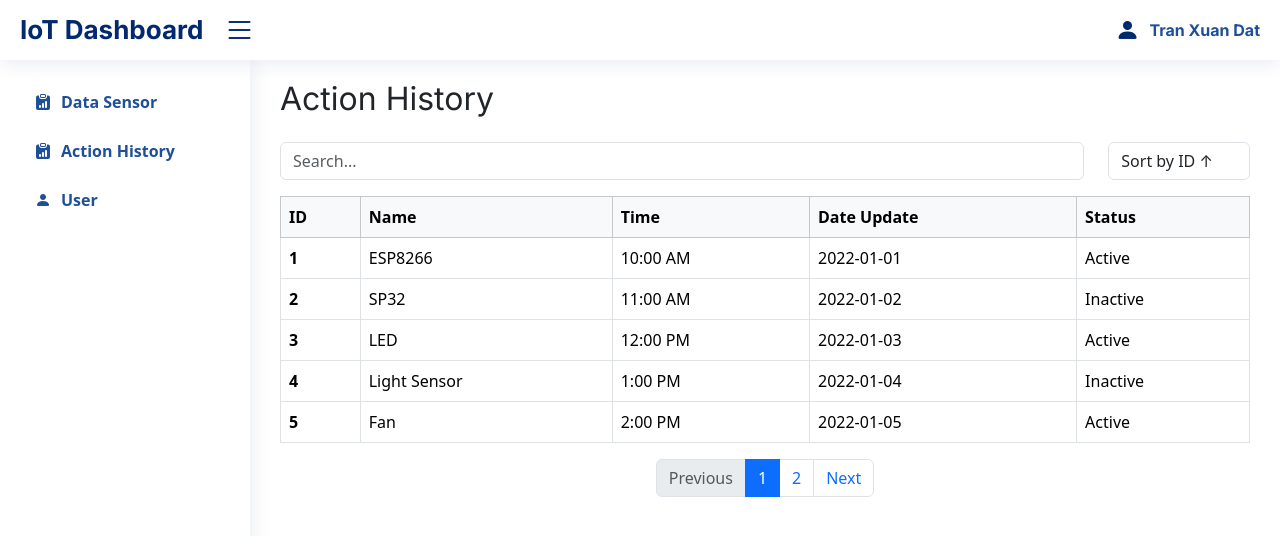
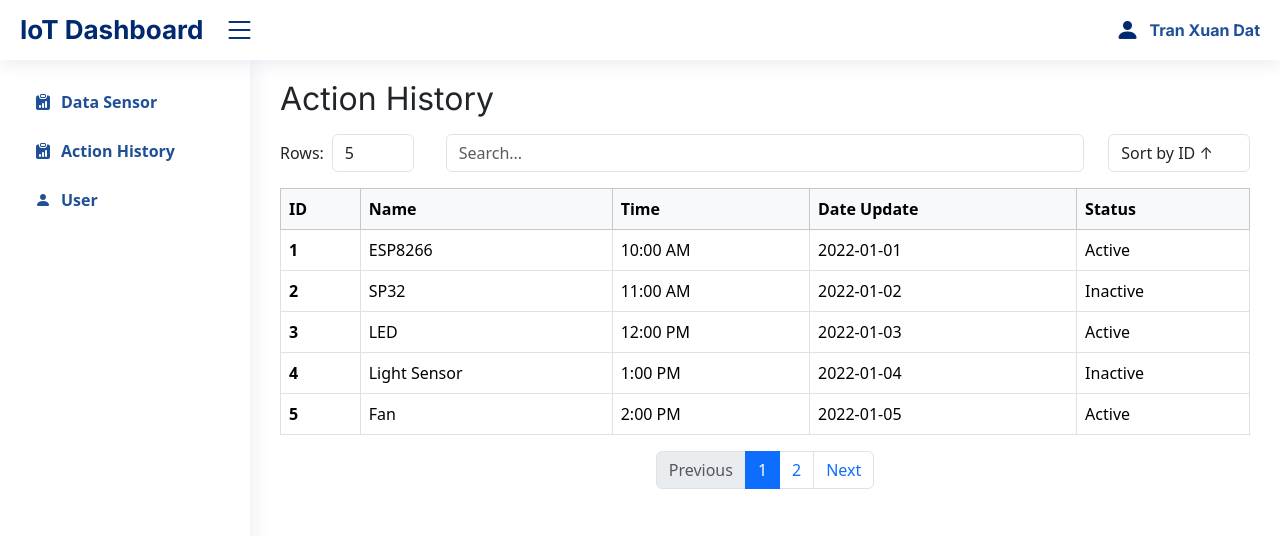
Before and after one commit to xuandat7/IotDashboardUI, a React (Create React App) app: page /ActionHistory in a window 1280 px wide. Shown: the top 536 px of the page. Built offline with nearby package versions, Linux system fonts and the light colour scheme.

Commit message:
modify table

```diff
--- a/public/index.html
+++ b/public/index.html
@@ -2,7 +2,7 @@
 <html lang="en">
   <head>
     <meta charset="utf-8" />
-    <link rel="icon" href="%PUBLIC_URL%/favicon.ico" />
+    <link rel="icon" href="%PUBLIC_URL%/iot-tech.ico" />
     <meta name="viewport" content="width=device-width, initial-scale=1" />
     <meta name="theme-color" content="#000000" />
     <meta
@@ -24,7 +24,7 @@
       work correctly both with client-side routing and a non-root public URL.
       Learn how to configure a non-root public URL by running `npm run build`.
     -->
-    <title>React App</title>
+    <title>Iot Dashboard</title>
   </head>
   <body>
     <noscript>You need to enable JavaScript to run this app.</noscript>
--- a/src/component/ActionHistory.jsx
+++ b/src/component/ActionHistory.jsx
@@ -9,7 +9,8 @@ function ActionHistory() {
 
   // Pagination states
   const [currentPage, setCurrentPage] = useState(1); // State for current page
-  const rowsPerPage = 5; // Number of rows per page
+  const [rowsPerPage, setRowsPerPage] = useState(5); // Number of rows per page
+  // const rowsPerPage = 5; // Number of rows per page
 
   // Handle search functionality
   const handleSearch = (event) => {
@@ -67,8 +68,21 @@ function ActionHistory() {
       <h2 className="text-left">Action History</h2>
 
       {/* Search Bar and Sort Dropdown */}
-      <div className="row mt-4 mb-3">
-        <div className="col-md-10">
+      <div className="row mt-3 mb-3">
+        <div className="col-lg-2">
+          <div className="form-group d-flex align-items-center">
+            <label>Rows:</label>
+            <input
+              type="number"
+              className="form-control mx-2"
+              value={rowsPerPage}
+              onChange={(e) => setRowsPerPage(parseInt(e.target.value))}
+              min="1"
+            />
+          </div>
+        </div>
+
+        <div className="col-md-8">
           <input
             type="text"
             className="form-control"
@@ -80,7 +94,7 @@ function ActionHistory() {
         </div>
         <div className="col-md-2">
           <select className="form-control" onChange={handleSort}>
-            <option value="id" >Sort by ID ↑</option>
+            <option value="id">Sort by ID ↑</option>
             <option value="-id">Sort by ID ↓</option>
             <option value="name">Sort by Name</option>
             <option value="-name">Sort by Name (reverse)</option>
--- a/src/component/DataSensor.jsx
+++ b/src/component/DataSensor.jsx
@@ -10,7 +10,8 @@ function DataSensor() {
 
   // Pagination States
   const [currentPage, setCurrentPage] = useState(1); // State for current page
-  const rowsPerPage = 5; // Number of rows per page
+  const [rowsPerPage, setRowsPerPage] = useState(5); // Number of rows per page
+  // const rowsPerPage = 5; // Number of rows per page
 
   // Handle search functionality
   const handleSearch = (event) => {
@@ -75,7 +76,19 @@ function DataSensor() {
     <main id="main" className="main">
       <h2 className="text-left">Data Sensor</h2>
       <div className="row mb-3 mt-3">
-        <div className="col-lg-9">
+      <div className="col-lg-2">
+          <div className="form-group d-flex align-items-center">
+            <label>Rows:</label>
+            <input
+              type="number"
+              className="form-control mx-2 "
+              value={rowsPerPage}
+              onChange={(e) => setRowsPerPage(parseInt(e.target.value))}
+              min="1"
+            />
+          </div>
+        </div>
+        <div className="col-lg-8">
           <input
             type="text"
             className="form-control"
@@ -85,7 +98,7 @@ function DataSensor() {
             style={{ width: "100%" }}
           />
         </div>
-        <div className="col-lg-3">
+        <div className="col-lg-2">
           <select
             className="form-control"
             onChange={handleSort}
@@ -100,7 +113,6 @@ function DataSensor() {
         </div>
       </div>
       {/* Search Bar and Sort Dropdown */}
-
 
       {/* Table */}
       <table className="table table-bordered table-hover">
@@ -135,6 +147,7 @@ function DataSensor() {
           )}
         </tbody>
       </table>
+
 
       {/* Pagination Controls */}
       {totalPages > 1 && (
@@ -178,6 +191,7 @@ function DataSensor() {
           </ul>
         </nav>
       )}
+
     </main>
   );
 }
```
Also changed, not shown: public/manifest.json, 1 other file (tests, documents, lock files or other folders).
